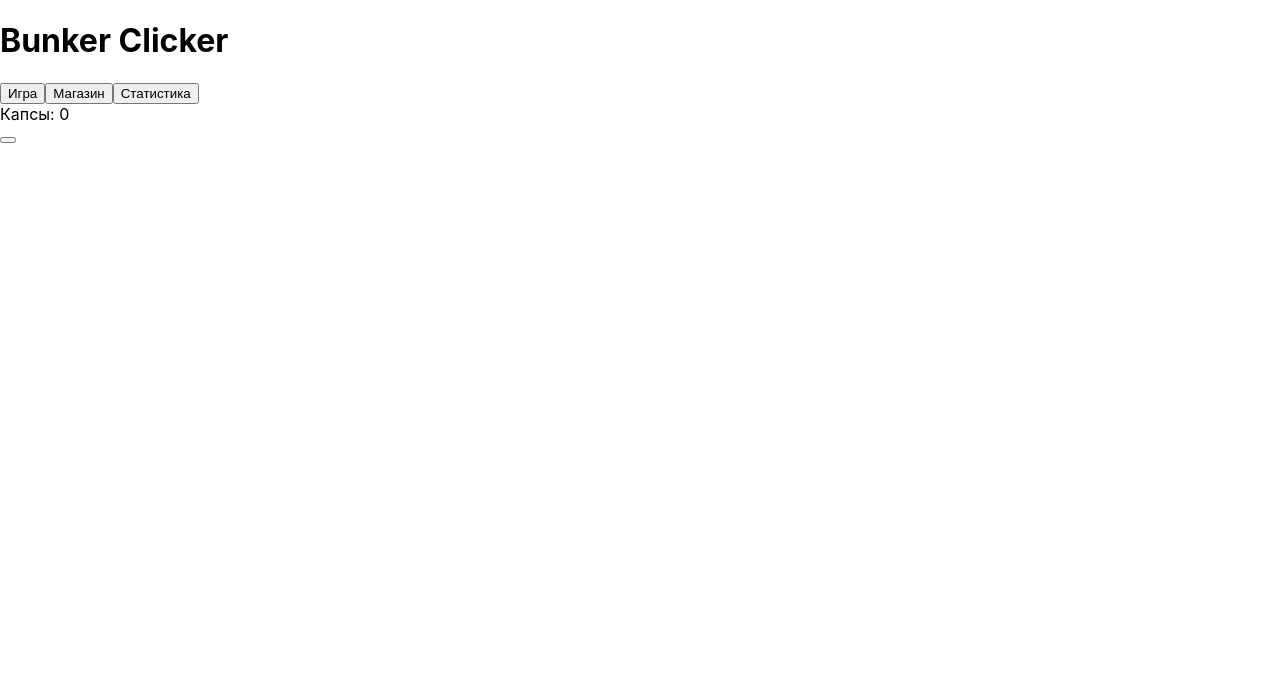
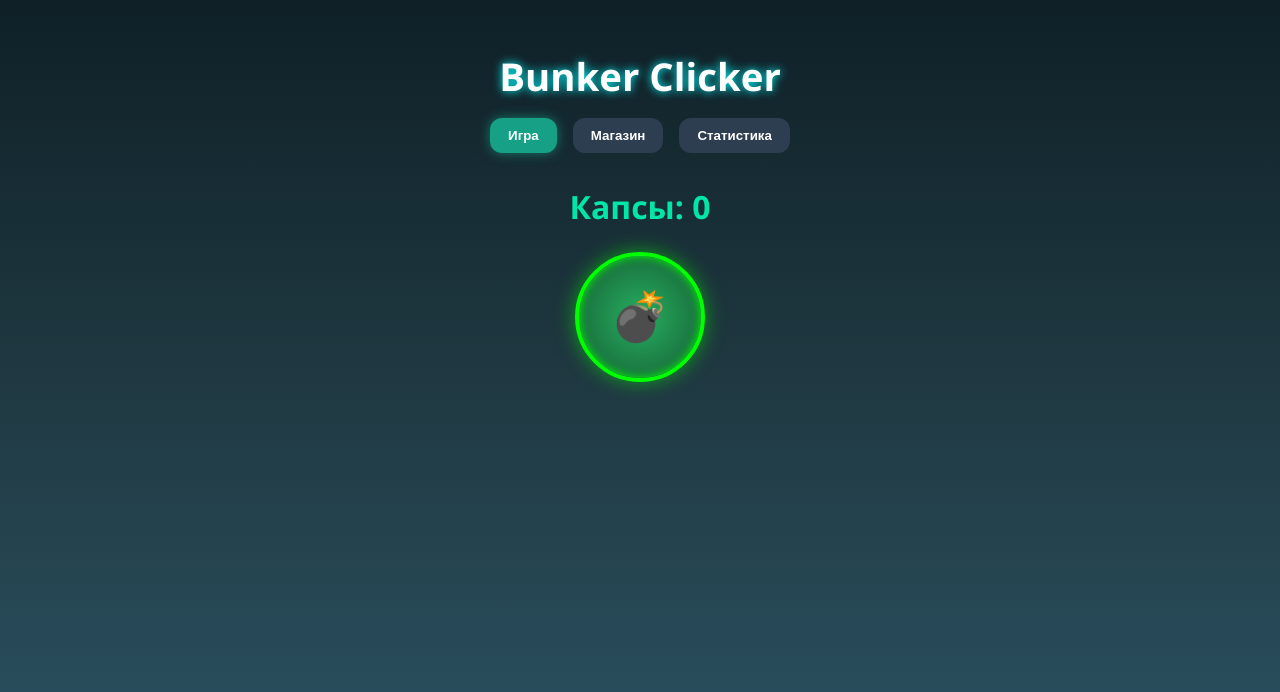
Before and after one commit to crymory/bunker-clickers, a React (Create React App) app: page / in a window 1280 px wide. Shown: the top 692 px of the page. Built offline with nearby package versions, Linux system fonts and the light colour scheme.

Commit message:
Update App.css

```diff
--- a/src/App.css
+++ b/src/App.css
@@ -1,38 +1,112 @@
-.App {
+body {
+  margin: 0;
+  padding: 0;
+  background: linear-gradient(to bottom, #0f2027, #203a43, #2c5364);
+  font-family: 'Segoe UI', sans-serif;
+  color: #fff;
+  min-height: 100vh;
+}
+
+.app {
+  max-width: 500px;
+  margin: auto;
+  padding: 1.5rem;
   text-align: center;
 }
 
-.App-logo {
-  height: 40vmin;
-  pointer-events: none;
+.title {
+  font-size: 2.4rem;
+  margin-bottom: 1rem;
+  text-shadow: 0 0 10px #0ff;
 }
 
-@media (prefers-reduced-motion: no-preference) {
-  .App-logo {
-    animation: App-logo-spin infinite 20s linear;
-  }
+.tabs {
+  display: flex;
+  justify-content: center;
+  margin-bottom: 2rem;
+  gap: 1rem;
 }
 
-.App-header {
-  background-color: #282c34;
-  min-height: 100vh;
+.tab {
+  background: #2c3e50;
+  color: #fff;
+  border: none;
+  padding: 10px 18px;
+  border-radius: 12px;
+  font-weight: 600;
+  cursor: pointer;
+  transition: background 0.2s ease-in-out;
+}
+
+.tab.active {
+  background: #16a085;
+  box-shadow: 0 0 12px #16a085aa;
+}
+
+.counter {
+  font-size: 2rem;
+  margin-bottom: 1.5rem;
+  color: #00e6a8;
+  font-weight: bold;
+}
+
+.click-button {
+  width: 130px;
+  height: 130px;
+  border-radius: 50%;
+  background: radial-gradient(circle, #27ae60 0%, #145a32 100%);
+  border: 4px solid #0f0;
+  box-shadow: 0 0 20px #0f08, inset 0 0 10px #0f0;
+  cursor: pointer;
+  transition: transform 0.2s ease;
+  position: relative;
+}
+
+.click-button:active {
+  transform: scale(0.95);
+}
+
+.click-button::after {
+  content: "💣";
+  font-size: 3rem;
+  position: absolute;
+  top: 50%;
+  left: 50%;
+  transform: translate(-50%, -50%);
+}
+
+.shop {
   display: flex;
   flex-direction: column;
-  align-items: center;
-  justify-content: center;
-  font-size: calc(10px + 2vmin);
-  color: white;
+  gap: 15px;
+  margin-top: 1rem;
 }
 
-.App-link {
-  color: #61dafb;
+.shop-btn {
+  padding: 14px 20px;
+  border-radius: 10px;
+  border: none;
+  font-size: 1rem;
+  font-weight: bold;
+  background: #2980b9;
+  color: white;
+  transition: background 0.2s;
+  cursor: pointer;
 }
 
-@keyframes App-logo-spin {
-  from {
-    transform: rotate(0deg);
-  }
-  to {
-    transform: rotate(360deg);
-  }
+.shop-btn:disabled {
+  background: #555;
+  cursor: not-allowed;
 }
+
+.shop-btn:hover:not(:disabled) {
+  background: #1f618d;
+}
+
+.stats {
+  font-size: 1.1rem;
+  margin-top: 2rem;
+  text-align: left;
+  line-height: 1.8;
+  padding: 0 1rem;
+}
```
